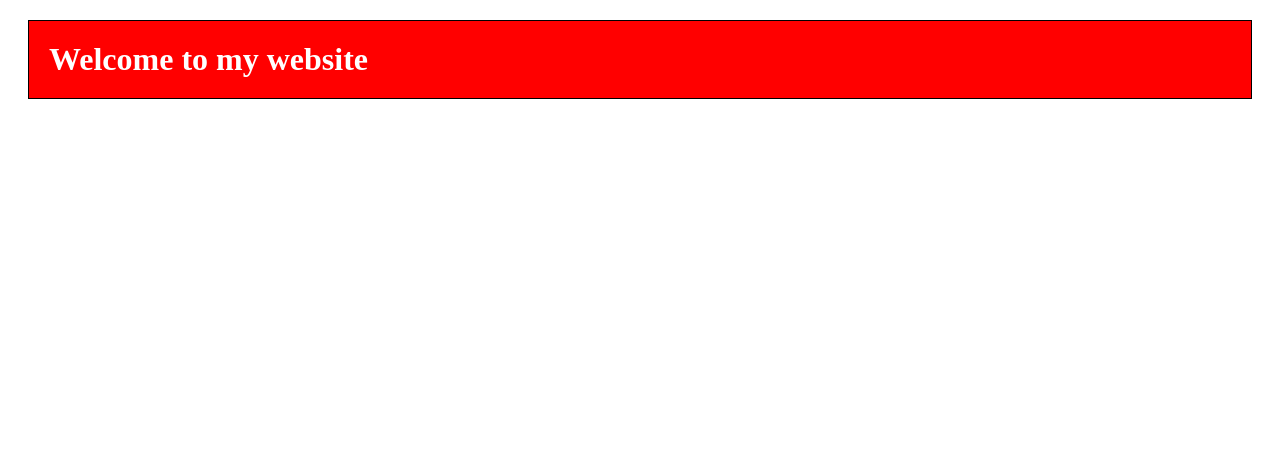
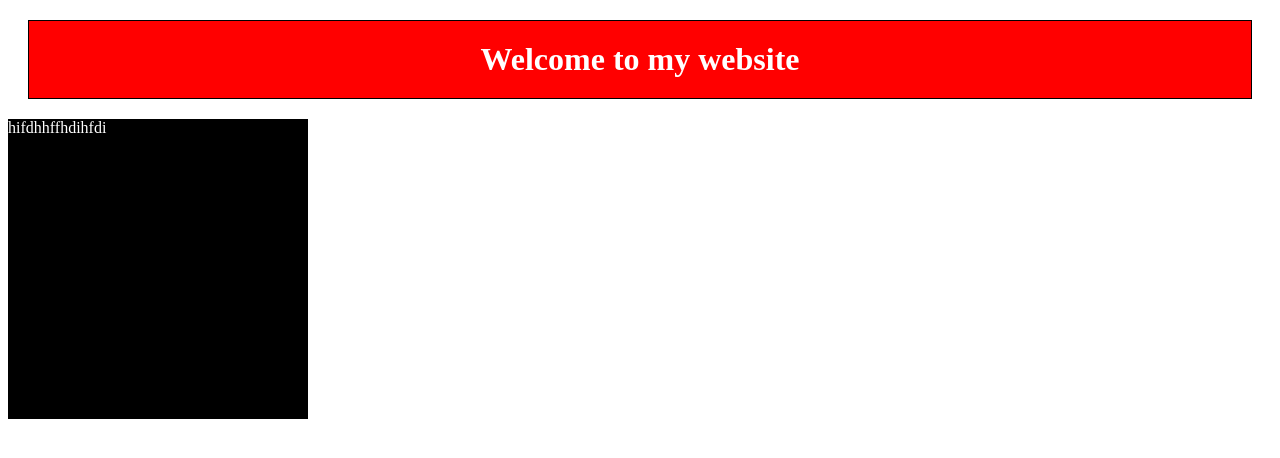
Before and after one commit to manzeelanepali/css-Site, a plain HTML site: page index.html in a window 1280 px wide. Drawn offline with Linux system fonts and the light colour scheme.

Commit message:
external css practicing

```diff
--- a/index.html
+++ b/index.html
@@ -4,5 +4,8 @@
   <link rel="stylesheet" type="text/css" href="style.css">
     <body>
         <h1 >Welcome to my website</h1>
+        <p>
+            hifdhhffhdihfdi
+        </p>
     </body>
 </html>
--- a/style.css
+++ b/style.css
@@ -4,6 +4,13 @@ h1{
     color: white;
     padding: 20px;
     margin: 20px;
+    text-align: center;
 
 
 }
+p{
+    background-color: black;
+    color: white;
+    width:300px;
+    height: 300px;
+}
```
